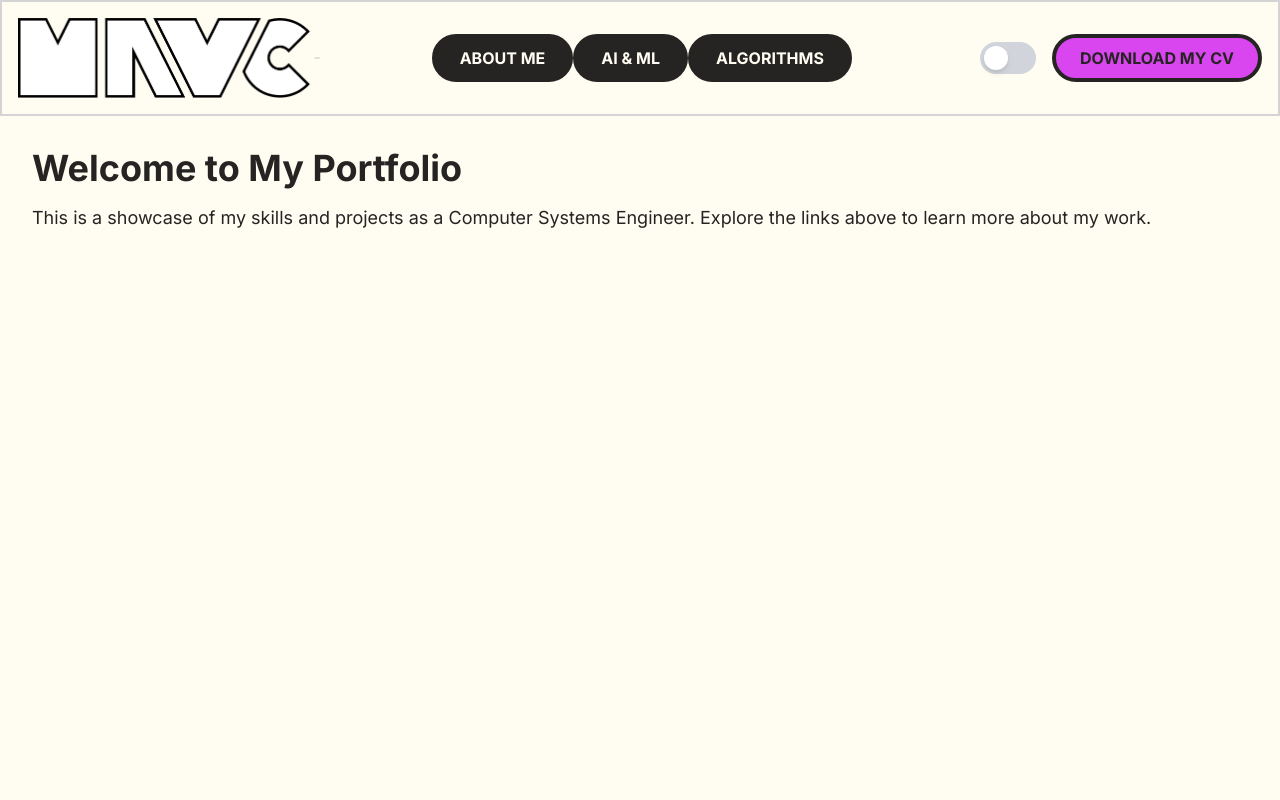
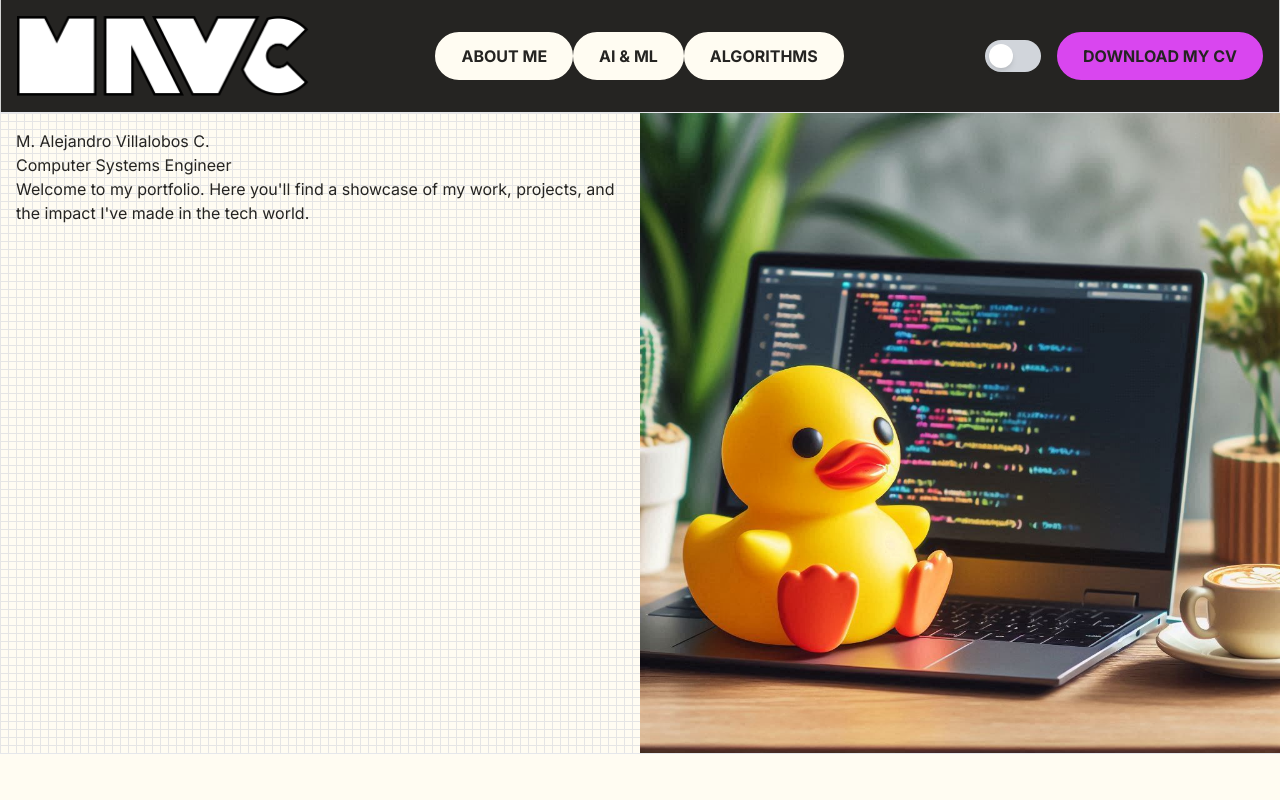
Before and after one commit to MAlejandroVC/mavc-portfolio, a Next.js app: page / in a window 1280 px wide. Shown: the top 800 px of the page. Built offline with nearby package versions, Linux system fonts and the light colour scheme.

Commit message:
better navbar

```diff
--- a/src/app/components/Navbar.tsx
+++ b/src/app/components/Navbar.tsx
@@ -5,14 +5,15 @@ import Image from "next/image";
 
 const Navbar = () => {
   return (
-    <nav className="w-full flex justify-between p-4 border-solid items-center">
+    <div className="bg-bg-inverse">
+      <nav className="max-w-screen-xl mx-auto flex p-4 justify-between items-center border-x border-border-default">
         {/* Logo */}
         <div>
           <Link href="/">
             <Image
               src="/logos/MAVC_white.png"
               alt="Alejandro Villalobos Logo"
-            width={607}
+              width={590}
               height={161}
               className="max-h-20
             w-auto cursor-pointer
@@ -34,9 +35,9 @@ const Navbar = () => {
         <div className="h-12 hidden xl:flex">
           <Link
             className={`
-            text-text-inverse hover:text-text-primary
-            bg-bg-inverse hover:bg-bg-primary
-            border-4 border-solid border-bg-inverse
+            text-text-primary hover:text-text-inverse
+            bg-bg-primary hover:bg-bg-inverse
+            border-2 border-solid border-bg-primary
             rounded-full font-bold uppercase
             w-auto h-full flex justify-center items-center px-6 py-4
             duration-500 transition-transform
@@ -47,9 +48,9 @@ const Navbar = () => {
           </Link>
           <Link
             className={`
-            text-text-inverse hover:text-text-primary
-            bg-bg-inverse hover:bg-bg-primary
-            border-4 border-solid border-bg-inverse
+            text-text-primary hover:text-text-inverse
+            bg-bg-primary hover:bg-bg-inverse
+            border-2 border-solid border-bg-primary
             rounded-full font-bold uppercase
             w-auto h-full flex justify-center items-center px-6 py-4
             duration-500 transition-transform
@@ -60,9 +61,9 @@ const Navbar = () => {
           </Link>
           <Link
             className={`
-            text-text-inverse hover:text-text-primary
-            bg-bg-inverse hover:bg-bg-primary
-            border-4 border-solid border-bg-inverse
+            text-text-primary hover:text-text-inverse
+            bg-bg-primary hover:bg-bg-inverse
+            border-2 border-solid border-bg-primary
             rounded-full font-bold uppercase
             w-auto h-full flex justify-center items-center px-6 py-4
             duration-500 transition-transform
@@ -79,8 +80,8 @@ const Navbar = () => {
           <a
             className={`
             text-text-primary hover:text-text-inverse
-            bg-accent-magenta hover:bg-bg-inverse
-            border-4 border-solid border-bg-inverse
+            bg-accent-magenta hover:bg-accent-magenta-vibrant
+            border-2 border-solid border-accent-magenta
             rounded-full font-bold uppercase
             w-full h-full flex justify-center items-center px-6 py-4
             duration-500 transition-transform
@@ -92,6 +93,7 @@ const Navbar = () => {
           </a>
         </div>
       </nav>
+    </div>
   );
 };
 
--- a/src/app/globals.css
+++ b/src/app/globals.css
@@ -5,8 +5,6 @@
 /* Reset */
 *, *::before, *::after {
   box-sizing: border-box;
-  border-radius: 0; /* Sharp edges */
-  border: none; /* Remove borders by default */
 }
 html, body {
   margin: 0;
@@ -23,19 +21,11 @@ body {
   line-height: 1.5;
   background-color: var(--bg-primary);
   color: var(--text-primary);
-  display: grid; /* Strong grid structure */
-  grid-template-rows: auto; /* Explicit row control */
-  grid-template-columns: auto; /* Explicit column control */
 }
 
 a {
   text-decoration: none;
   color: inherit;
-}
-
-/* Debugging Borders */
-* {
-  border: 2px var(--border-default);
 }
 
 /* Contextual Colors */
@@ -89,7 +79,7 @@ a {
   --text-info: #bfdbfe;
 
   --border-default: #555555;
-  --border-muted: #666666;
+  --border-muted: #444444;
   --border-error: #b91c1c;
   --border-success: #22c55e;
   --border-info: #38bdf8;
@@ -105,3 +95,9 @@ a {
   --accent-yellow: #a16207;
   --accent-yellow-vibrant: #fca311;
 }
+
+.mesh-background {
+  background-image: linear-gradient(to right, var(--border-muted) 1px, transparent 1px),
+                    linear-gradient(to bottom, var(--border-muted) 1px, transparent 1px);
+  background-size: 8px 8px; /* Grid cell size */
+}
--- a/src/app/layout.tsx
+++ b/src/app/layout.tsx
@@ -22,9 +22,9 @@ export default function RootLayout({
 }>) {
   return (
     <html lang="en">
-      <body className={`${interFont.variable} antialiased max-w-screen-xl mx-auto`}>
+      <body className={`${interFont.variable} antialiased`}>
         <Navbar/>
-        <main className="min-h-screen p-8">
+        <main className="min-h-screen">
           {children}
         </main>
         <Footer/>
--- a/src/app/page.tsx
+++ b/src/app/page.tsx
@@ -1,11 +1,36 @@
+import Image from "next/image";
+
 export default function Home() {
   return (
-    <div>
-      <h1 className="text-4xl font-bold">Welcome to My Portfolio</h1>
-      <p className="mt-4 text-lg">
-        This is a showcase of my skills and projects as a Computer Systems Engineer. Explore the links above to learn
-        more about my work.
-      </p>
+    <div className="border-y">
+      {/* Name and img */}
+      <div className="max-w-screen-xl mx-auto
+                      grid grid-cols-1 lg:grid-cols-2">
+        <div className="mesh-background p-4">
+          <h1>M. Alejandro Villalobos C.</h1>
+          <h2>Computer Systems Engineer</h2>
+          <h3>Welcome to my portfolio. Here you&#39;ll find a showcase of my work, projects, and the impact I&#39;ve made in the tech world.</h3>
+        </div>
+        <div className="hidden lg:block">
+          <Image
+            src="/images/rubber_ducky.jpg"
+            alt="Rubber Ducky Programming"
+            width={1024}
+            height={1024}
+          />
+        </div>
+      </div>
+
+      {/* Projects and previews */}
+      <div>
+
+      </div>
+
+      {/* Contact Info */}
+      <div>
+
+      </div>
+
     </div>
   );
 }
```
Also changed, not shown: public/logos/MAVC_white.png. Lines whose indentation alone changed are shown as unchanged.
